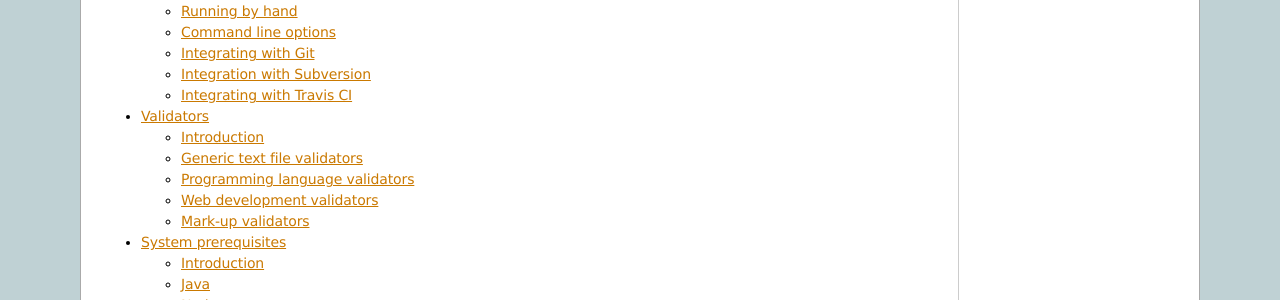
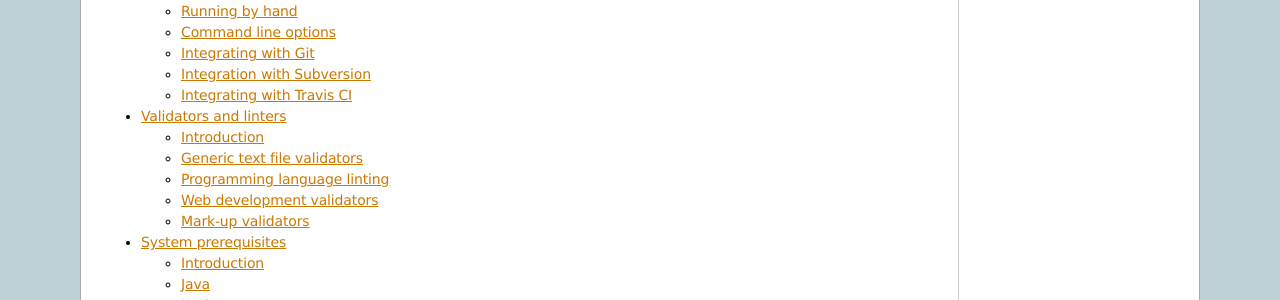
Before and after one commit to miohtama/vvv, a Sphinx documentation site: the page built from docs/source/index.rst, in a window 1280 px wide. Shown: the part 388-688 px from the top of the page. Built offline with Sphinx 7.4.7, drawn with Linux system fonts in a browser that asks for light colours.

```diff
--- a/README.rst
+++ b/README.rst
@@ -46,7 +46,7 @@ Features
 Documentation
 ===============
 
-Please see the `VVV documentation on readthedocs.org <http://miohtama.github.com/vvv/>`_
+Please see the `VVV documentation <http://miohtama.github.com/vvv/>`_.
 
 Explore different `linting and validators available <http://miohtama.github.com/vvv/validators.html>`_.
 
--- a/docs/source/validators.rst
+++ b/docs/source/validators.rst
@@ -1,5 +1,5 @@
 ========================================================
-Validators
+Validators and linters
 ========================================================
 
 .. contents :: :local:
@@ -9,8 +9,8 @@ Validators
 Introduction
 ----------------------
 
-Here are options and background for each different vvv
-validator described.
+Here are listed different validator and linting modules
+supported by VVV.
 
 --------------------------------------------
 Generic text file validators
@@ -21,7 +21,7 @@ Generic text file validators
 .. automodule:: vvv.validators.linelength
 
 --------------------------------------------
-Programming language validators
+Programming language linting
 --------------------------------------------
 
 .. automodule:: vvv.validators.jshint
```
